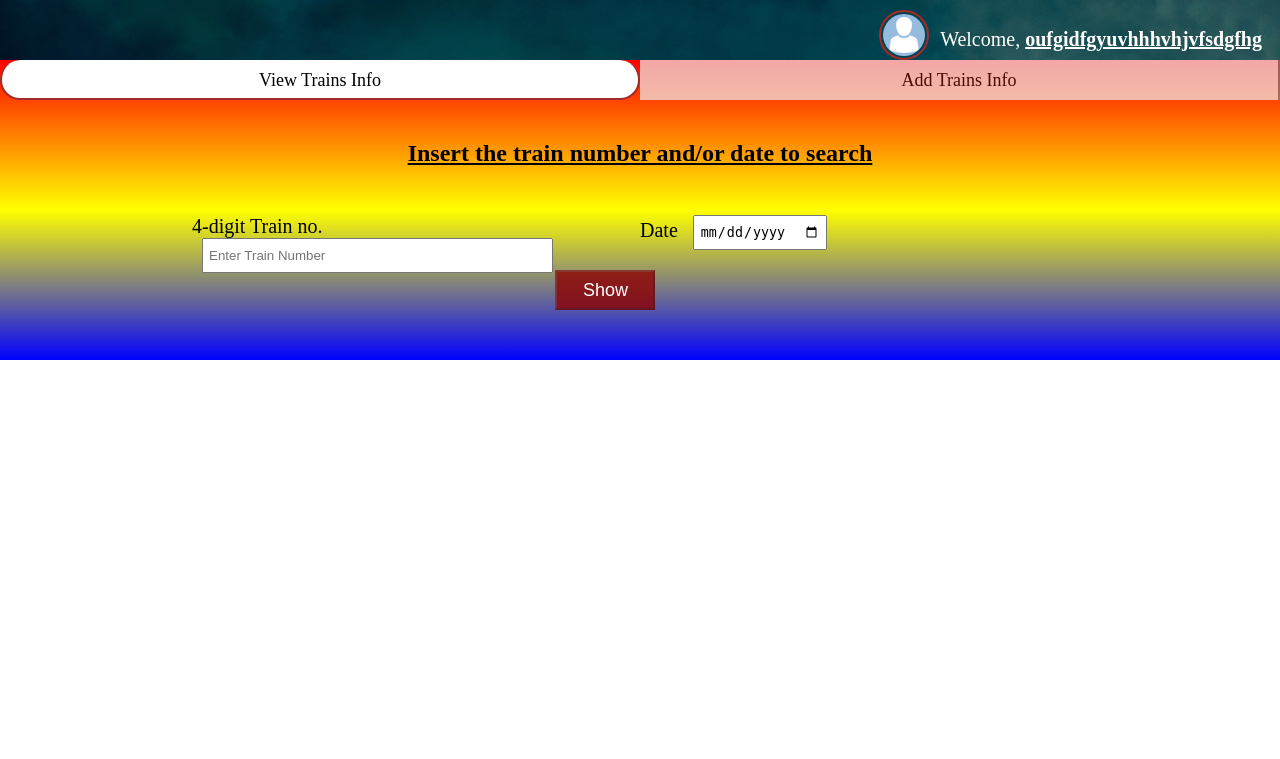
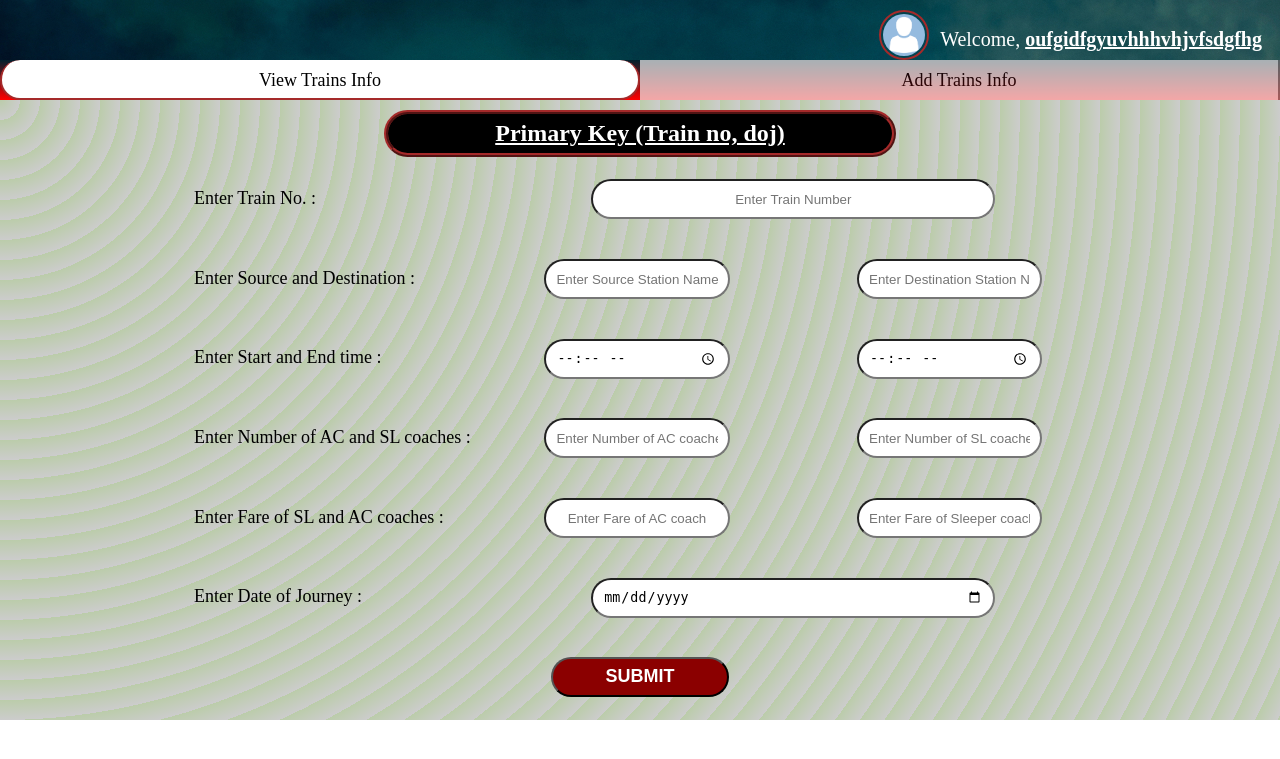
Before and after one commit to rising-stark/dbms-railwayReservation, a Flask app: template app/templates/admin_home.html in a window 1280 px wide. Shown: the top 759 px of the page. Run offline with Flask 2, Linux system fonts and the light colour scheme; the template is opened without the code that fills it, so the values that code supplies are empty.

Commit message:
Complete all admin_home except .py

```diff
--- a/app/__init__.py
+++ b/app/__init__.py
@@ -1,7 +1,5 @@
 from flask import Flask
-
 
 app = Flask(__name__)
 
-from app import register
-from app import view
+from app import admin_home
--- a/app/static/CSS/admin_home.css
+++ b/app/static/CSS/admin_home.css
@@ -9,7 +9,7 @@ body{
 	background-repeat: no-repeat;
 }*/
 
-.two {
+.one {
 	position: relative;
 	width: 100%;
 	/*background-color: rgba(10,10,15,0.5);*/
@@ -21,7 +21,7 @@ body{
 	background-repeat: no-repeat;
 }
 
-.two .twop1{
+.one .onep1{
 	position: fixed;
 	right: 2%;
 	top: 10px;
@@ -30,7 +30,7 @@ body{
 	height: 40px;
 }
 
-.two .twop1 img{
+.one .onep1 img{
 	width: 50px;
 	height: 50px;
 	border-radius: 50%;
@@ -38,7 +38,7 @@ body{
 	padding: 2px;
 }
 
-.two .twop1 .twop1p1{
+.one .onep1 .onep1p1{
 	position: relative;
 	top: -35%;
 	right: -2%;
@@ -50,31 +50,28 @@ body{
 	color: white;
 }
 
-.two .twop1 .twop1p1 span{
+.one .onep1 .onep1p1 span{
 	font-weight: bold;
 	text-decoration: underline;
 }
 
-.two .twop1:hover{
+.one .onep1:hover{
 	cursor: pointer;
 }
-
-.three{
+.two{
 	position: relative;
 	left: 0%;
 	width: 100%;
-	height: auto;
-	min-height: 300px;
-	max-height: 640px;
-	/*background-image: linear-gradient(to right, rgba(25, 90, 60, 0), rgba(25, 40, 50, 1));*/
-	background-image: linear-gradient(red, yellow, blue);
+	height: 40px;
+	background-image: linear-gradient(rgb(1 32 45), red);
 }
-
-.three .threep1{
+.two .twop1{
+	position: relative;
+	left: 0%;
 	width: 100%;
 	height: 40px;
 }
-.three .threep1 .threep1p1{
+.two .twop1 .twop1p1{
 	width: 50%;
 	font-size: 18px;
 	height: 40px;
@@ -86,10 +83,10 @@ body{
 	background-color: #efeeee;
 	opacity: 0.7;
 }
-.three .threep1 .threep1p1:hover{
+.two .twop1 .twop1p1{
 	cursor: pointer;
 }
-.three .threep1 .active{
+.two .twop1 .active{
 	background-color: white;
 	opacity: 1.0;
 	border-right: 2px solid brown;
@@ -99,8 +96,18 @@ body{
 	/*border-top-right-radius: 10px;
 	border-top-left-radius: 10px;*/
 }
+.three{
+	position: relative;
+	left: 0%;
+	width: 100%;
+	height: auto;
+	min-height: 250px;
+	max-height: 640px;
+	/*background-image: linear-gradient(to right, rgba(25, 90, 60, 0), rgba(25, 40, 50, 1));*/
+	background-image: linear-gradient(red, yellow, blue);
+}
 
-.three .threep2{
+.three .threep1{
 	position: relative;
 	width: 70%;
 	top: 40px;
@@ -109,14 +116,14 @@ body{
 	/*border: 2px solid black;*/
 }
 
-.three .threep2 h2{
+.three .threep1 h2{
 	position: relative;
 	width: 100%;
 	text-align: center;
 	text-decoration: underline;
 }
 
-.three .threep2 .threep2p1{
+.three .threep1 .threep1p1{
 	position: relative;
 	top: 30px;
 	width: 50%;
@@ -124,14 +131,14 @@ body{
 	height: 50px;
 	font-size: 20px;
 }
-.three .threep2 .threep2p1 input[type=text], input[type=date]{
+.three .threep1 .threep1p1 input[type=text], input[type=date]{
 	position: relative;
 	left: 10px;
 	height: 35px;
 	padding: 5px;
 }
 
-.three .threep2 #threep2p1btn{
+.three .threep1 #threep1p1btn{
 	width: 110px;
 	height: 50px;
 	position: relative;
@@ -141,7 +148,7 @@ body{
 	display: inline-block;
 }
 
-.three .threep2 .invalid{
+.three .threep1 .invalid{
 	position: absolute;
 	top: 5px;
 	left: 5px;
@@ -226,7 +235,7 @@ body{
 	border-style: ridge;
 	border-color: darkred transparent transparent transparent;
 }
-.three .threep3{
+.three .threep2{
 	display: none;
 	position: relative;
 	top: 75px;
@@ -258,16 +267,131 @@ body{
 	border-right: 2px solid black;
 }
 
-.three .threep3 table tr .available{
+.three .threep2 table tr .available{
 	background-color: green;
 	font-size: 16px;
 	color: white;
 }
 
-.three .threep3 table tr .notavailable{
+.three .threep2 table tr .notavailable{
 	background-color: red;
 	font-size: 16px;
 	color: white;
+}
+.four{
+	position: absolute;
+	/*left: 100%;*/
+	top: 100px;
+	width: 100%;
+	height: 620px;
+	/*display: none;*/
+	min-height: 560px;
+	background:
+    repeating-radial-gradient(
+      circle at 0 0,
+      #bca,
+      #ccc 20px
+    );
+}
+.four h2{
+	position: relative;
+	top: 10px;
+	left: 30%;
+	width: 40%;
+	text-align: center;
+	text-decoration: underline;
+	background: black;
+	color: white;
+	padding: 6px;
+	border: 4px ridge brown;
+	border-radius: 40px;
+}
+.four table{
+	position: relative;
+	left: 15%;
+	top: 10px;
+	width: 70%;
+	height: 560px;
+	font-size: 18px;
+}
+
+.four table tr{
+	position: relative;
+	width: 100%;
+	height: 45px;
+	line-height: 50px;
+	border-bottom: 4px ridge brown;
+	border-bottom-right-radius: 5px;
+	border-bottom-left-radius: 5px;
+}
+
+.four table tr td{
+	text-align: left;
+	/*padding: 8px;*/
+}
+
+.four table tr td input{
+	position: relative;
+	left: 15%;
+	width: 70%;
+	height: 40px;
+	padding: 5px 10px;
+	border-radius: 20px;
+}
+.four table tr td input::placeholder{
+	text-align: center;
+}
+.four table tr td img{
+	width: 30px;
+	height: 30px;
+}
+.four .next{
+	position: relative;
+	width: 20%;
+	left: 40%;
+	background: darkred;
+	color: white;
+	font-size: 18px;
+	font-weight: bolder;
+}
+.four .next:hover{
+	cursor: not-allowed;
+}
+.four .tick{
+	display: none;
+	position: absolute;
+}
+
+.animate-to-left{
+	animation: example 0.5s ease-out 0s both;
+}
+
+@keyframes example{
+	0%{
+		left: 100%;
+	}
+	70%{
+		left: -10%;
+	}
+	100%{
+		left: 0%;
+	}
+}
+
+.animate-to-right{
+	animation: example1 0.5s ease-out 0s both;
+}
+
+@keyframes example1{
+	0%{
+		left: -100%;
+	}
+	70%{
+		left: 10%;
+	}
+	100%{
+		left: 0%;
+	}
 }
 
 .five {
--- a/app/static/CSS/booking_agent_register.css
+++ b/app/static/CSS/booking_agent_register.css
@@ -89,10 +89,11 @@ body{
 	height: 30px;
 }
 
-.two table td{
+.two table tr td{
 	text-align: left;
 	/*padding: 8px;*/
 }
+
 .two table tr td input[type=text], input[type=password], input[type=date], select{
 	width: 95%;
 	height: 35px;
--- a/app/static/JS/admin_home.js
+++ b/app/static/JS/admin_home.js
@@ -1,11 +1,13 @@
 var trainnoType = 0,
 	dojType = 0;
-var trainno, doj;
+var trainno, doj, reenter_trainno, global_settimeout;
 var tooltipTrainno, tooltipDoj;
 
 $(document).ready(function(){
 	trainno = 0;
 	doj = 0;
+	reenter_trainno = 0;
+	global_settimeout = 0;
 	$('.five').fadeOut(0);
 
 	$('input').keypress(function(e) {
@@ -14,7 +16,21 @@ $(document).ready(function(){
 	});
 
 	$('[name="trainno"]').keypress(function(e) {
+		console.log(reenter_trainno);
 		if ($('[name="trainno"]').val().length > 3) {
+			tooltipTrainno = "Cannot input more than 4 digits";
+			$('#threep1p1_input_train_tooltip').html(tooltipTrainno);
+			if(reenter_trainno < 3){
+				reenter_trainno+=1;
+				$('#threep1p1_input_train_tooltip').show(250).delay(500).hide(250);
+			}else if(global_settimeout == 0){
+				global_settimeout = 1;
+				setTimeout(function(){
+					console.log("Setting ");
+					reenter_trainno = 0;
+					global_settimeout = 0;
+				}, 2500);
+			}
 			e.preventDefault();
 			return false;
 		}
@@ -45,15 +61,15 @@ $(document).ready(function(){
 		}
 	});
 
-	$('#threep2p1btn').mouseenter(function(){
+	$('#threep1p1btn').mouseenter(function(){
 		if($('#btnSearch').is(':disabled')){
-			$('#threep2p1_btn_show_tooltip').show(250);
+			$('#threep1p1_btn_show_tooltip').show(250);
 		}
 	});
 
-	$('#threep2p1btn').mouseleave(function(){
+	$('#threep1p1btn').mouseleave(function(){
 		if($('#btnSearch').is(':disabled')){
-			$('#threep2p1_btn_show_tooltip').hide(250);
+			$('#threep1p1_btn_show_tooltip').hide(250);
 		}
 	});
 	$('input').on('keydown keyup keypress', function() {
@@ -91,28 +107,28 @@ $(document).ready(function(){
 			if(trainnolen !=4){
 				trainno = 0;
 				tooltipTrainno = "The train number must be of 4 digits";
-				$('#threep2p1_input_train_tooltip').html(tooltipTrainno);
-				$('#threep2p1_input_train_tooltip').show(250).delay(1500).hide(250);
+				$('#threep1p1_input_train_tooltip').html(tooltipTrainno);
+				$('#threep1p1_input_train_tooltip').show(250).delay(1500).hide(250);
 			}else{
 				trainno = 1;
 				tooltipTrainno = "Accepted";
-				$('#threep2p1_input_train_tooltip').html(tooltipTrainno);
-				$('#threep2p1_input_train_tooltip').hide(250);
+				$('#threep1p1_input_train_tooltip').html(tooltipTrainno);
+				$('#threep1p1_input_train_tooltip').hide(250);
 			}
 		}else{
 			trainno = 0;
 			tooltipTrainno = "Please fill out this field";
-			$('#threep2p1_input_train_tooltip').html(tooltipTrainno);
-			$('#threep2p1_input_train_tooltip').show(250).delay(1500).hide(250);
+			$('#threep1p1_input_train_tooltip').html(tooltipTrainno);
+			$('#threep1p1_input_train_tooltip').show(250).delay(1500).hide(250);
 		}
 		$('[name="trainno"]').attr('title', tooltipTrainno);
 	});
 
 	$('[name="doj"]').on('focus blur mouseleave', function() {
-		if (dojType == 0) {
+		/*if (dojType == 0) {
 			return false;
 		}
-		dojType = 0;
+		dojType = 0;*/
 		dojlen=$('[name="doj"]').val().length;
 		if (dojlen > 0) {
 			doj = 1;
@@ -124,20 +140,25 @@ $(document).ready(function(){
 		$('[name="doj"]').attr('title', tooltipDoj);
 	});
 
-	$('#threep1p2').click( function () {
-		$('#threep1p2').addClass("active");
-		$('#threep1p1').removeClass("active");
-		$('.threep2').slideUp(250);
-		$('.threep3').slideUp(250);
+	$('#twop1p2').click( function () {
+		$('#twop1p2').addClass("active");
+		$('#twop1p1').removeClass("active");
+		$('.three').fadeOut(250);
+		$('.four').fadeIn(0);
+		$('.four').addClass("animate-to-left");
+		$('.three').css("left", "-100%");
 	});
 
-	$('#threep1p1').click( function () {
-		$('#threep1p1').addClass("active");
-		$('#threep1p2').removeClass("active");
-		$('.threep2').slideDown(250);
-		if($('.threep3').hasClass('.result')){
-			$('.threep3').slideDown(250);
-		}
+	$('#twop1p1').click( function () {
+		/*if($('#twop1p1').hasClass('active')){
+			return;
+		}*/
+		$('#twop1p1').addClass("active");
+		$('#twop1p2').removeClass("active");
+		$('.four').fadeOut(250);
+		$('.three').fadeIn(0);
+		$('.three').addClass("animate-to-right");
+		$('.four').css("left", "100%");
 	});
 
 	$('.valid').click( function () {
@@ -159,7 +180,7 @@ $(document).ready(function(){
 			$(".five").slideDown(500);
 			$.ajax({
 				type: 'POST',
-				url: '/showtrain',
+				url: '/admin_show_train',
 				contentType: "application/json",
 				/*dataType: "json",*/
 				data: JSON.stringify({
@@ -200,9 +221,9 @@ $(document).ready(function(){
 							}
 							train += '</tr>';
 						}
-						$('#threep3p1').append(train);
-						$(".threep3").slideDown(500);
-						$(".threep3").addClass("result");
+						$('#threep2p1').append(train);
+						$(".threep2").slideDown(500);
+						$(".threep2").addClass("result");
 					}
 					else{
 						msg = "No records found for this trainno and Date of journey";
@@ -215,6 +236,53 @@ $(document).ready(function(){
 				}
 			});
 		}
+	});
+
+	$('.grow').click( function () {
+		$(".five").slideUp(0);
+		$(".five").slideDown(500);
+		$.ajax({
+			type: 'POST',
+			url: '/admin_add_train',
+			contentType: "application/json",
+			/*dataType: "json",*/
+			data: JSON.stringify({
+				trainno: $('[name="trainno"]').val(),
+				source: $('[name="source"]').val(),
+				dest: $('[name="dest"]').val(),
+				start_time: $('[name="start_time"]').val(),
+				end_time: $('[name="end_time"]').val(),
+				ac_coaches: $('[name="ac_coaches"]').val(),
+				ac_fare: $('[name="ac_fare"]').val(),
+				sl_fare: $('[name="sl_fare"]').val(),
+				doj: $('[name="doj"]').val()
+			}),
+			cache: false,
+			processData: false,
+			success: function(result){
+				if(result == "1"){
+					msg = "Record Successfully Inserted.<br>Press OK to empty the fields. Press cancel to retain the field values.";
+					$(".five").slideUp(250);
+					var ans = confirm(msg);
+					if(ans == true){
+						$('input').val("");
+					}
+				}
+				else if(result == "0"){
+					msg = "Primary Key violation. Already a pair with same train number and date of journey exists.<br>Press OK to empty the fields. Press cancel to retain the field values.";
+					$(".five").slideUp(250);
+					var ans = confirm(msg);
+					if(ans == true){
+						$('input').val("");
+					}
+				}else{
+					console.log("Result is neither 0 nor 1. Return error from flask");
+				}
+			},
+			error: function(){
+				console.log("Not able to get response from flask function namely admin_add_train");
+			}
+		});
 	});
 
 	setInterval(Check, 250);
--- a/app/templates/admin_home.html
+++ b/app/templates/admin_home.html
@@ -12,34 +12,36 @@
 		<script type="text/javascript" src="../static/JS/admin_home.js"></script>
 	</head>
 	<body>
+		<div class="one">
+			<div class="onep1">
+				<img src="../static/IMAGES/avatar.png">
+				<div class="onep1p1">Welcome, <span>oufgidfgyuvhhhvhjvfsdgfhg</span></div>
+			</div>
+		</div>
 		<div class="two">
 			<div class="twop1">
-				<img src="../static/IMAGES/avatar.png">
-				<div class="twop1p1">Welcome, <span>oufgidfgyuvhhhvhjvfsdgfhg</span></div>
+				<div class="twop1p1 active" id="twop1p1">View Trains Info</div>
+				<div class="twop1p1" id="twop1p2">Add Trains Info</div>
 			</div>
 		</div>
 		<div class="three">
 			<div class="threep1">
-				<div class="threep1p1 active" id="threep1p1">View Trains Info</div>
-				<div class="threep1p1" id="threep1p2">Add Trains Info</div>
-			</div>
-			<div class="threep2">
 				<h2>Insert the train number and/or date to search</h2>
 				<br>
 				<form>
-					<div class="threep2p1">
+					<div class="threep1p1">
 						4-digit Train no. <input id="train" type="text" name="trainno" size="40" placeholder="Enter Train Number"/>
-						<div id = "threep2p1_input_train_tooltip">The train number must be of 4 digits</div>
+						<div id = "threep1p1_input_train_tooltip">The train number must be of 4 digits</div>
 					</div>
-					<div class="threep2p1">
+					<div class="threep1p1">
 						Date <input id="doj" type="date" name="doj" size="40"/>
 					</div>
-					<div id="threep2p1btn"><input id="btnSearch" class = "invalid" type="button" name="btnSearch" value="Show" disabled></div>
-					<div id="threep2p1_btn_show_tooltip">This button is disabled because both the fields are empty now.</div>
+					<div id="threep1p1btn"><input id="btnSearch" class = "invalid" type="button" name="btnSearch" value="Show" disabled></div>
+					<div id="threep1p1_btn_show_tooltip">This button is disabled because both the fields are empty now.</div>
 				</form>
 			</div>
-			<div class="threep3">
-				<table id="threep3p1">
+			<div class="threep2">
+				<table id="threep2p1">
 					<tr>
 						<th>Sl. no</th>
 						<th>Train Number</th>
@@ -58,6 +60,60 @@
 				</table>
 			</div>
 		</div>
+		<div class="four">
+			<form action="register" method="post" id="register-form">
+				<table>
+					<h2>Primary Key (Train no, doj)</h2>
+					<tr>
+						<td>Enter Train No. : </td>
+						<td colspan="3"><input id="trainno" type="text" name="trainno" size="40" placeholder="Enter Train Number"  required/></td>
+						<td><img id="trainnoimg" src="../static/IMAGES/wrong.gif" alt="wrong" hidden="true"/></td>
+						<td ><span class="wrong"></span><span class="tick">Accepted</span></td>
+					</tr>
+					<tr>
+						<td width="35%">Enter Source and Destination :</td>
+						<td width="30%"><input id="source" type="text" name="source" size="40" placeholder="Enter Source Station Name" required/></td>
+						<td width="5%"><img id="sourceimg" src="../static/IMAGES/wrong.gif" alt="wrong" hidden="true"/></td>
+						<td width="40%"><input id="dest" type="text" name="dest" size="40" placeholder="Enter Destination Station Name" required/></td>
+						<td width="5%"><img id="destimg" src="../static/IMAGES/wrong.gif" alt="wrong" hidden="true"/></td>
+						<td width="1%"><span class="wrong"></span><span class="tick">Accepted</span></td>
+					</tr>
+					<tr>
+						<td>Enter Start and End time :</td>
+						<td><input id="start_time" type="time" name="start_time" size="40" placeholder="Enter Start Time" required/></td>
+						<td><img id="start_timeimg" src="../static/IMAGES/wrong.gif" alt="wrong" hidden="true"/></td>
+						<td><input id="end_time" type="time" name="end_time" size="40" placeholder="Enter End Time" required/></td>
+						<td><img id="end_timeimg" src="../static/IMAGES/wrong.gif" alt="wrong" hidden="true"/></td>
+						<td ><span class="wrong"></span><span class="tick">Accepted</span></td>
+					</tr>
+					<tr>
+						<td>Enter Number of AC and SL coaches :</td>
+						<td><input id="ac_coaches" type="text" name="ac_coaches" size="40" placeholder="Enter Number of AC coaches" required/></td>
+						<td><img id="ac_coachesimg" src="../static/IMAGES/wrong.gif" alt="wrong" hidden="true"/></td>
+						<td><input id="sl_coaches" type="text" name="sl_coaches" size="40" placeholder="Enter Number of SL coaches" required/></td>
+						<td><img id="sl_coachesimg" src="../static/IMAGES/wrong.gif" alt="wrong" hidden="true"/></td>
+						<td ><span class="wrong"></span><span class="tick">Accepted</span></td>
+					</tr>
+					<tr>
+						<td>Enter Fare of SL and AC coaches :</td>
+						<td><input id="ac_fare" type="text" name="ac_fare" size="40" placeholder="Enter Fare of AC coach" required/></td>
+						<td><img id="ac_fareimg" src="../static/IMAGES/wrong.gif" alt="wrong" hidden="true"/></td>
+						<td><input id="sl_fare" type="text" name="sl_fare" size="40" placeholder="Enter Fare of Sleeper coach" required/></td>
+						<td><img id="sl_fareimg" src="../static/IMAGES/wrong.gif" alt="wrong" hidden="true"/></td>
+						<td ><span class="wrong"></span><span class="tick">Accepted</span></td>
+					</tr>
+					<tr>
+						<td>Enter Date of Journey : </td>
+						<td colspan="3"><input id="doj" type="date" name="doj" size="40" placeholder="Enter Date of Journey"  required/></td>
+						<td><img id="dojimg" src="../static/IMAGES/wrong.gif" alt="wrong" hidden="true"/></td>
+						<td ><span class="wrong"></span><span class="tick">Accepted</span></td>
+					</tr>
+					<tr>
+						<td colspan="56"><input class="next" type="button" name="btnNEXT" value="SUBMIT"></td>
+					</tr>
+				</table>
+			</form>
+		</div>
 		<div class="five">
 			<img alt="loading" src="../static/IMAGES/loading.gif">
 			<h1>PROCESSING</h1>
--- a/app/templates/booking_agent_register.html
+++ b/app/templates/booking_agent_register.html
@@ -122,7 +122,6 @@
 							<td><input class="grow reset" type="button" name="btnRESET" value="RESET"></td>
 							<td colspan="2"><input class="next" type="button" name="btnNEXT" value="NEXT"></td>
 						</tr>
-
 					</table>
 				</div>
 			</form>
--- a/main.py
+++ b/main.py
@@ -2,7 +2,7 @@ from app import app
 from flask import render_template,request, url_for, request, redirect, flash, jsonify
 from sqlalchemy import create_engine
 from sqlalchemy.orm import scoped_session, sessionmaker
-global db,engine
+global db, engine
 
 engine = create_engine("postgresql://postgres:1234@localhost:5432/railway")
 db = scoped_session(sessionmaker(bind=engine))
```
Also changed, not shown: other parts of app/static/CSS/admin_home.css (+15 -13 lines), app/admin_home.py (added, +52 -0 lines), app/test.py (deleted, +0 -66 lines), app/static/IMAGES/giphy.gif (added), app/static/IMAGES/logout.png (added), app/static/IMAGES/next.gif (added), app/static/IMAGES/processing.gif (added), app/static/IMAGES/rarrow.png (added), app/static/IMAGES/source.gif (added), app/static/IMAGES/source1.gif (added), app/static/IMAGES/verified.gif (added), app/static/IMAGES/wrong.gif (added), app/static/IMAGES/wrong2.png (added), 1 other file. Lines whose indentation alone changed are shown as unchanged.
